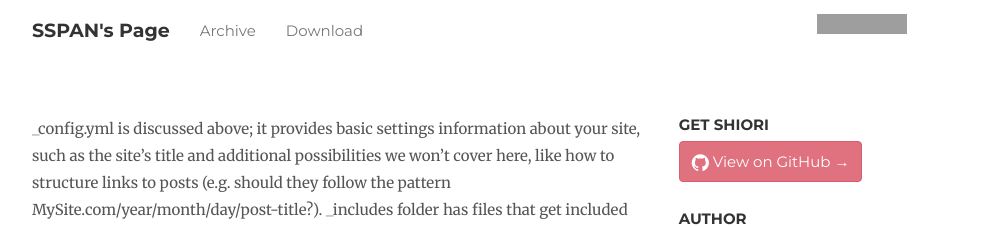
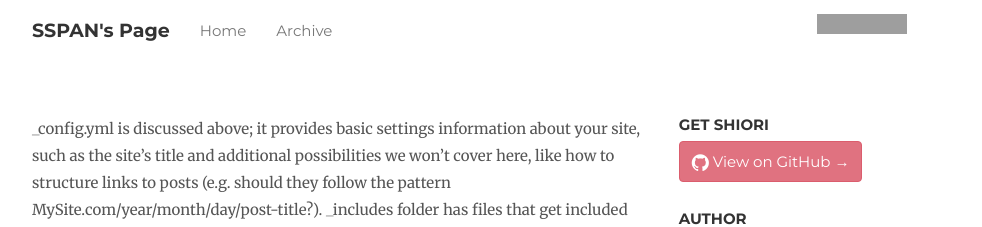
Before and after one commit to dennyxi/sspantz.github.io, a Jekyll site: the page built from help.md, in a window 1280 px wide. Shown: the top 227 px of the page, without its empty margins (138-1120 px from the left). Built offline with Jekyll 4.4.1, drawn with Linux system fonts in a browser that asks for light colours; nearby versions of some CDN libraries; our own code applies the rules of GitHub Pages for plain Markdown files; comment, search, counter and statistics services are not loaded; grey boxes are pictures that could not be loaded.

Commit message:
Update nav.html

```diff
--- a/_includes/nav.html
+++ b/_includes/nav.html
@@ -1,2 +1,3 @@
+<li><a href="{{ "" | prepend:site.baseurl }}">Home</a></li>
 <li><a href="{{ "/archive" | prepend:site.baseurl }}">Archive</a></li>
-<li><a href="http://github.com/ellekasai/shiori" target="_blank">Download</a></li>
+<!-- <li><a href="http://github.com/ellekasai/shiori" target="_blank">Download</a></li> -->
```
